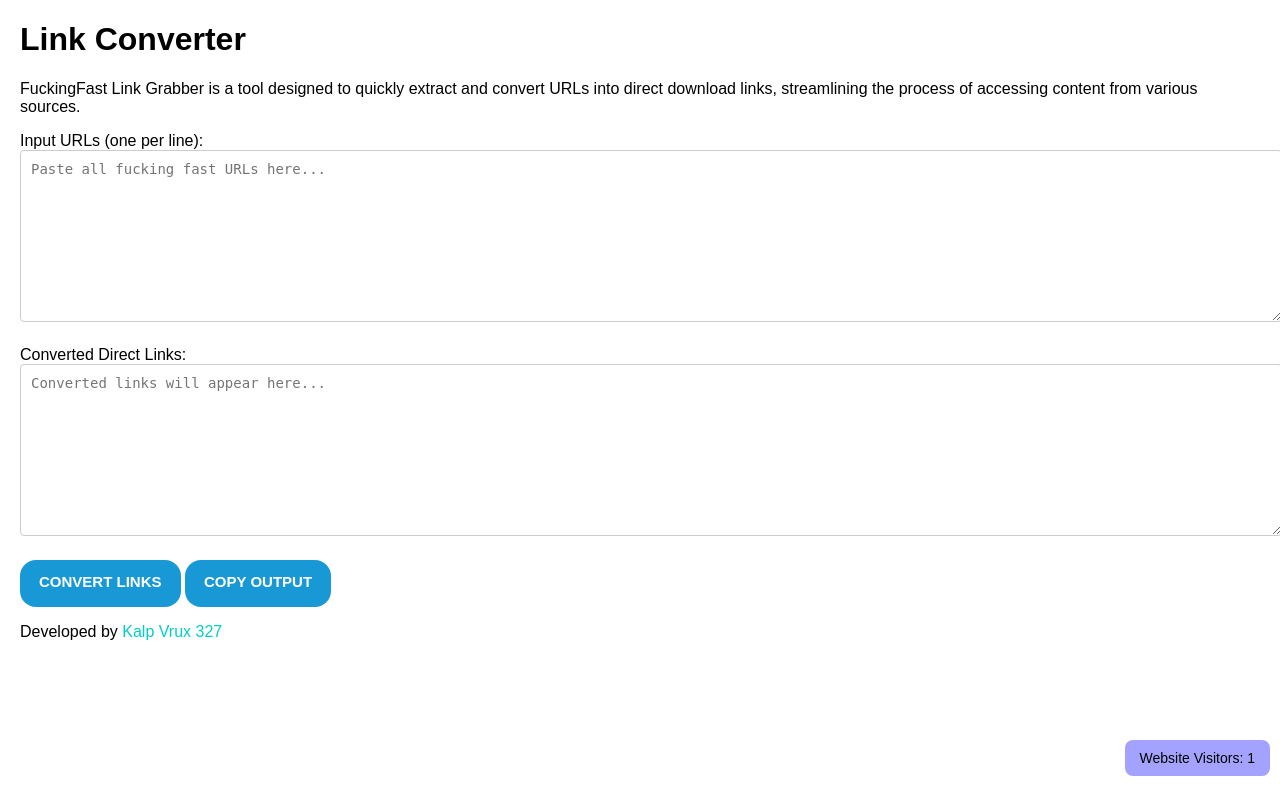
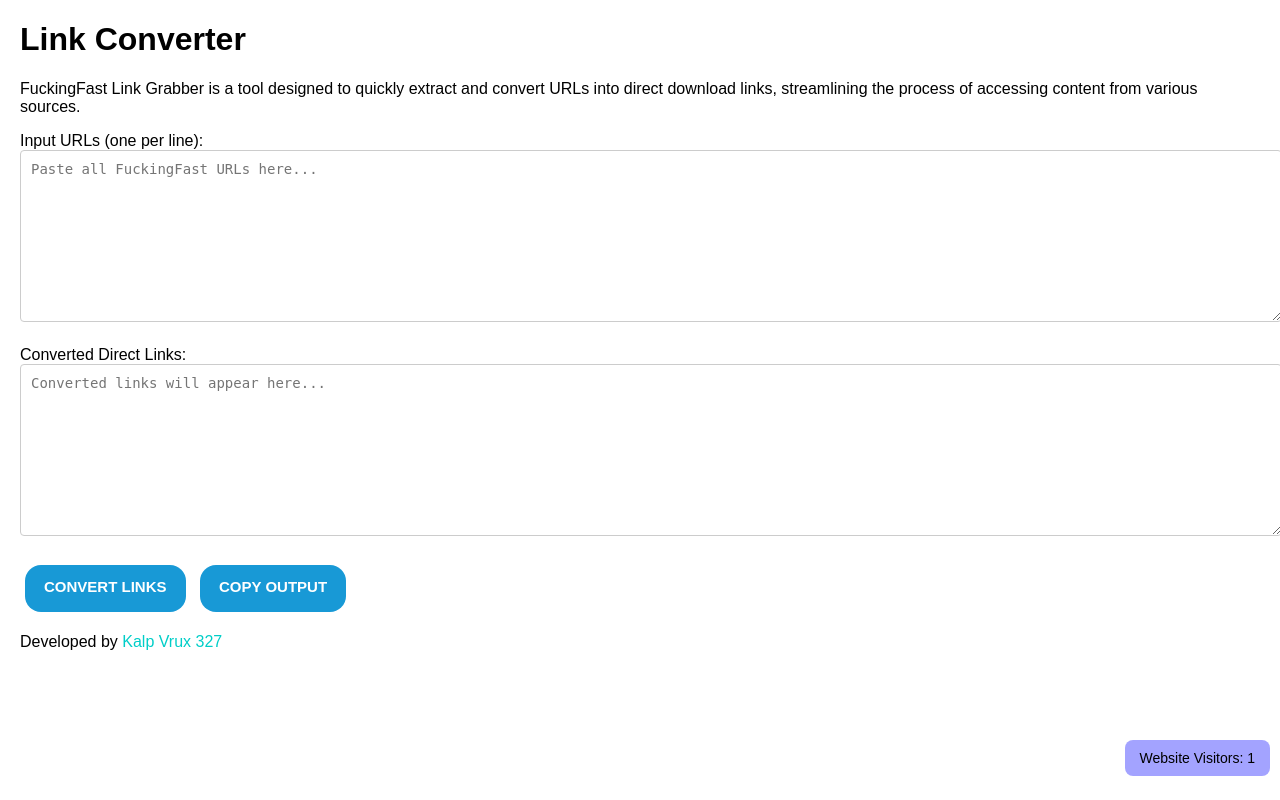
Before and after one commit to kakadhola/Fitgirl-Link-grabber, a Flask app: page / in a window 1280 px wide. Run offline with Flask 3, Linux system fonts and the light colour scheme.

Commit message:
Update index.html

```diff
--- a/templates/index.html
+++ b/templates/index.html
@@ -28,7 +28,7 @@
             cursor: pointer;
             font-size: 15px;
             font-weight: 700;
-            margin: 0;
+            margin: 5px;
             padding: 13px 19px;
             text-transform: uppercase;
         }
@@ -66,12 +66,12 @@
 <body>
     <h1>Link Converter</h1>
 
-    <p id="visitorCounter">Loading visitor count...</p>
+    <p id="visitorCounter">Website Visitors: {{ visitor_count }}</p>
 
     <p>FuckingFast Link Grabber is a tool designed to quickly extract and convert URLs into direct download links, streamlining the process of accessing content from various sources.</p>
 
     <label for="inputBox">Input URLs (one per line):</label>
-    <textarea id="inputBox" placeholder="Paste all fucking fast URLs here..."></textarea>
+    <textarea id="inputBox" placeholder="Paste all FuckingFast URLs here..."></textarea>
 
     <div id="loadingBarContainer">
         <div id="loadingBar"></div>
@@ -84,25 +84,6 @@
     <button onclick="copyOutput()">Copy Output</button>
 
     <script>
-        // Visitor counter simulation
-        function updateVisitorCounter() {
-            const counterElement = document.getElementById('visitorCounter');
-            let count = localStorage.getItem('visitorCount');
-
-            if (!count) {
-                count = 1;
-            } else {
-                count = parseInt(count) + 1;
-            }
-
-            localStorage.setItem('visitorCount', count);
-            counterElement.textContent = `Website Visitors: ${count}`;
-        }
-
-        // Run visitor counter update
-        updateVisitorCounter();
-
-        // Link conversion functionality
         async function convertLinks() {
             const inputBox = document.getElementById('inputBox');
             const outputBox = document.getElementById('outputBox');
```
